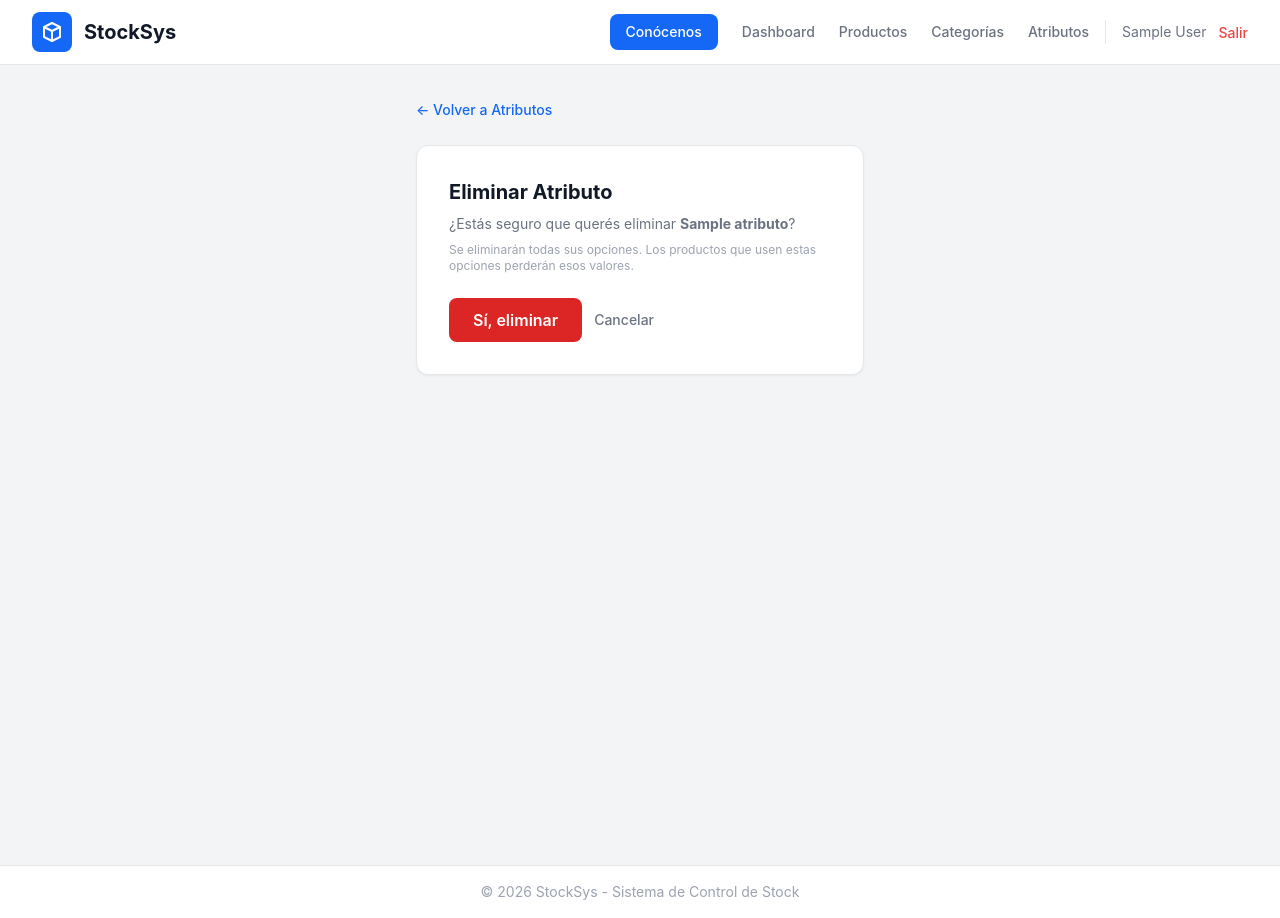
After one commit to El-Tabernero/stocksys, a Django app: page /atributos/1/eliminar/ in a window 1280 px wide. The commit adds this page. Run offline with Django 5.2, Linux system fonts and the light colour scheme; a user stored in the database is signed in; tables that the repository leaves empty hold one stand-in row (values such as "Sample post"); some libraries are stand-ins or nearby versions.

Commit message:
feat: add flexible attribute/tag system for products
- New models: Atributo, OpcionAtributo (M2M on Producto)
- Client creates attributes (Marca, Tamaño, Color, etc.) with options
- Products display attribute badges in list view
- Attribute filter on product list (checkbox per option)
- Full CRUD for attributes from client UI
- Product form shows attribute checkboxes grouped by attribute
- Admin supports filter_horizontal for attribute selection

```diff
--- /dev/null
+++ b/inventory/templates/inventory/atributo_eliminar.html
@@ -0,0 +1,27 @@
+{% extends "inventory/base.html" %}
+
+{% block title %}Eliminar Atributo{% endblock %}
+
+{% block content %}
+<div class="min-h-screen bg-gray-100">
+  <div class="max-w-lg mx-auto px-4 sm:px-6 lg:px-8 py-8">
+    <div class="mb-6">
+      <a href="{% url 'atributo_lista' %}" class="text-sm text-brand-600 hover:text-brand-700 font-medium">&larr; Volver a Atributos</a>
+    </div>
+
+    <div class="bg-white rounded-xl shadow-sm border border-gray-200 p-8">
+      <h2 class="text-xl font-bold text-gray-900 mb-2">Eliminar Atributo</h2>
+      <p class="text-sm text-gray-500 mb-2">¿Estás seguro que querés eliminar <strong>{{ atributo.nombre }}</strong>?</p>
+      <p class="text-xs text-gray-400 mb-6">Se eliminarán todas sus opciones. Los productos que usen estas opciones perderán esos valores.</p>
+
+      <form method="post" class="flex items-center gap-3">
+        {% csrf_token %}
+        <button type="submit" class="bg-red-600 text-white font-semibold px-6 py-2.5 rounded-lg hover:bg-red-700 transition">
+          Sí, eliminar
+        </button>
+        <a href="{% url 'atributo_lista' %}" class="text-sm text-gray-500 hover:text-gray-700 font-medium">Cancelar</a>
+      </form>
+    </div>
+  </div>
+</div>
+{% endblock %}
--- a/inventory/templates/inventory/base.html
+++ b/inventory/templates/inventory/base.html
@@ -42,9 +42,13 @@
         <div class="flex items-center gap-4">
           {% if user.is_authenticated %}
           <div class="hidden sm:flex items-center gap-6">
+            <a href="{% url 'nosotros' %}" class="bg-brand-600 text-white text-sm font-medium px-4 py-2 rounded-lg hover:bg-brand-700 transition">
+            Conócenos
+          </a>
             <a href="{% url 'dashboard' %}" class="text-sm font-medium text-gray-500 hover:text-gray-900 transition">Dashboard</a>
             <a href="{% url 'producto_lista' %}" class="text-sm font-medium text-gray-500 hover:text-gray-900 transition">Productos</a>
             <a href="{% url 'categoria_lista' %}" class="text-sm font-medium text-gray-500 hover:text-gray-900 transition">Categorías</a>
+            <a href="{% url 'atributo_lista' %}" class="text-sm font-medium text-gray-500 hover:text-gray-900 transition">Atributos</a>
           </div>
           <div class="flex items-center gap-3 border-l border-gray-200 pl-4">
             <span class="text-sm text-gray-500">{{ user.get_full_name|default:user.username }}</span>
@@ -54,6 +58,9 @@
             </form>
           </div>
           {% else %}
+          <a href="{% url 'nosotros' %}" class="bg-brand-600 text-white text-sm font-medium px-4 py-2 rounded-lg hover:bg-brand-700 transition">
+            Conócenos
+          </a>
           <a href="{% url 'login' %}" class="bg-brand-600 text-white text-sm font-medium px-4 py-2 rounded-lg hover:bg-brand-700 transition">
             Iniciar Sesión
           </a>
--- a/inventory/templates/inventory/dashboard.html
+++ b/inventory/templates/inventory/dashboard.html
@@ -13,6 +13,9 @@
       <div class="flex items-center gap-3">
         <a href="{% url 'categoria_agregar' %}" class="bg-white border border-gray-300 text-gray-700 text-sm font-medium px-4 py-2 rounded-lg hover:bg-gray-50 transition">
           + Categoría
+        </a>
+        <a href="{% url 'atributo_agregar' %}" class="bg-white border border-gray-300 text-gray-700 text-sm font-medium px-4 py-2 rounded-lg hover:bg-gray-50 transition">
+          + Atributo
         </a>
         <a href="{% url 'producto_agregar' %}" class="bg-brand-600 text-white text-sm font-medium px-4 py-2 rounded-lg hover:bg-brand-700 transition">
           + Producto
--- a/inventory/urls.py
+++ b/inventory/urls.py
@@ -13,4 +13,8 @@ urlpatterns = [
     path('categorias/', views.categoria_lista, name='categoria_lista'),
     path('categorias/agregar/', views.categoria_agregar, name='categoria_agregar'),
     path('categorias/<int:pk>/eliminar/', views.categoria_eliminar, name='categoria_eliminar'),
+    path('atributos/', views.atributo_lista, name='atributo_lista'),
+    path('atributos/agregar/', views.atributo_agregar, name='atributo_agregar'),
+    path('atributos/<int:pk>/editar/', views.atributo_editar, name='atributo_editar'),
+    path('atributos/<int:pk>/eliminar/', views.atributo_eliminar, name='atributo_eliminar'),
 ]
--- a/inventory/views.py
+++ b/inventory/views.py
@@ -1,10 +1,13 @@
 from django.shortcuts import render, redirect, get_object_or_404
 from django.contrib.auth import authenticate, login, logout
-from django.contrib.auth.decorators import login_required, user_passes_test
+from django.contrib.auth.decorators import login_required
 from django.contrib.auth.models import User
 from django.contrib import messages
 from django.db.models import F, Q, Count
-from .models import Empresa, PerfilUsuario, Categoria, Producto, MovimientoStock
+from .models import (
+    Empresa, PerfilUsuario, Categoria, Atributo, OpcionAtributo,
+    Producto, MovimientoStock,
+)
 
 
 def index(request):
@@ -65,6 +68,7 @@ def producto_lista(request):
     empresa = perfil.empresa
     query = request.GET.get('q', '').strip()
     cat_id = request.GET.get('categoria', '')
+    op_ids = request.GET.getlist('opcion')
 
     productos = Producto.objects.filter(empresa=empresa).select_related('categoria')
     if query:
@@ -73,15 +77,22 @@ def producto_lista(request):
         )
     if cat_id:
         productos = productos.filter(categoria_id=cat_id)
+    if op_ids:
+        for op_id in op_ids:
+            productos = productos.filter(opciones__id=op_id)
 
     categorias = Categoria.objects.filter(empresa=empresa)
+    atributos = Atributo.objects.filter(empresa=empresa).prefetch_related('opciones')
     cat_seleccionada = int(cat_id) if cat_id else None
+    ops_seleccionadas = [int(x) for x in op_ids]
 
     context = {
-        'productos': productos,
+        'productos': productos.distinct(),
         'query': query,
         'categorias': categorias,
+        'atributos': atributos,
         'cat_seleccionada': cat_seleccionada,
+        'ops_seleccionadas': ops_seleccionadas,
     }
     return render(request, 'inventory/producto_lista.html', context)
 
@@ -91,6 +102,7 @@ def producto_agregar(request):
     perfil = request.user.perfil
     empresa = perfil.empresa
     categorias = Categoria.objects.filter(empresa=empresa)
+    atributos = Atributo.objects.filter(empresa=empresa).prefetch_related('opciones')
 
     if request.method == 'POST':
         nombre = request.POST.get('nombre', '').strip()
@@ -101,16 +113,19 @@ def producto_agregar(request):
         precio_venta = request.POST.get('precio_venta', 0)
         stock_actual = request.POST.get('stock_actual', 0)
         stock_minimo = request.POST.get('stock_minimo', 5)
+        opcion_ids = request.POST.getlist('opciones')
 
         if not nombre:
             messages.error(request, 'El nombre del producto es obligatorio.')
-            return render(request, 'inventory/producto_form.html', {'categorias': categorias})
+            return render(request, 'inventory/producto_form.html', {
+                'categorias': categorias, 'atributos': atributos,
+            })
 
         categoria = None
         if categoria_id:
             categoria = get_object_or_404(Categoria, pk=categoria_id, empresa=empresa)
 
-        Producto.objects.create(
+        producto = Producto.objects.create(
             empresa=empresa,
             nombre=nombre,
             codigo_barras=codigo_barras or None,
@@ -121,10 +136,18 @@ def producto_agregar(request):
             stock_actual=int(stock_actual),
             stock_minimo=int(stock_minimo),
         )
+
+        opciones_validas = OpcionAtributo.objects.filter(
+            atributo__empresa=empresa, pk__in=opcion_ids
+        )
+        producto.opciones.set(opciones_validas)
+
         messages.success(request, f'Producto "{nombre}" creado correctamente.')
         return redirect('producto_lista')
 
-    return render(request, 'inventory/producto_form.html', {'categorias': categorias})
+    return render(request, 'inventory/producto_form.html', {
+        'categorias': categorias, 'atributos': atributos,
+    })
 
 
 @login_required(login_url='login')
@@ -133,6 +156,7 @@ def producto_editar(request, pk):
     empresa = perfil.empresa
     producto = get_object_or_404(Producto, pk=pk, empresa=empresa)
     categorias = Categoria.objects.filter(empresa=empresa)
+    atributos = Atributo.objects.filter(empresa=empresa).prefetch_related('opciones')
 
     if request.method == 'POST':
         producto.nombre = request.POST.get('nombre', '').strip()
@@ -151,13 +175,26 @@ def producto_editar(request, pk):
 
         if not producto.nombre:
             messages.error(request, 'El nombre del producto es obligatorio.')
-            return render(request, 'inventory/producto_form.html', {'producto': producto, 'categorias': categorias})
+            return render(request, 'inventory/producto_form.html', {
+                'producto': producto, 'categorias': categorias, 'atributos': atributos,
+            })
 
         producto.save()
+
+        opcion_ids = request.POST.getlist('opciones')
+        opciones_validas = OpcionAtributo.objects.filter(
+            atributo__empresa=empresa, pk__in=opcion_ids
+        )
+        producto.opciones.set(opciones_validas)
+
         messages.success(request, f'Producto "{producto.nombre}" actualizado correctamente.')
         return redirect('producto_lista')
 
-    return render(request, 'inventory/producto_form.html', {'producto': producto, 'categorias': categorias})
+    opciones_actuales = set(producto.opciones.values_list('pk', flat=True))
+    return render(request, 'inventory/producto_form.html', {
+        'producto': producto, 'categorias': categorias, 'atributos': atributos,
+        'opciones_actuales': opciones_actuales,
+    })
 
 
 @login_required(login_url='login')
@@ -247,3 +284,97 @@ def categoria_eliminar(request, pk):
         return redirect('categoria_lista')
 
     return render(request, 'inventory/categoria_eliminar.html', {'categoria': categoria})
+
+
+@login_required(login_url='login')
+def atributo_lista(request):
+    perfil = request.user.perfil
+    empresa = perfil.empresa
+    atributos = Atributo.objects.filter(empresa=empresa).annotate(
+        cantidad_opciones=Count('opciones'),
+        cantidad_productos=Count('productos'),
+    )
+    return render(request, 'inventory/atributo_lista.html', {'atributos': atributos})
+
+
+@login_required(login_url='login')
+def atributo_agregar(request):
+    perfil = request.user.perfil
+    empresa = perfil.empresa
+
+    if request.method == 'POST':
+        nombre = request.POST.get('nombre', '').strip()
+
+        if not nombre:
+            messages.error(request, 'El nombre del atributo es obligatorio.')
+            return render(request, 'inventory/atributo_form.html')
+
+        if Atributo.objects.filter(empresa=empresa, nombre__iexact=nombre).exists():
+            messages.error(request, f'El atributo "{nombre}" ya existe.')
+            return render(request, 'inventory/atributo_form.html')
+
+        atributo = Atributo.objects.create(empresa=empresa, nombre=nombre)
+
+        opciones_raw = request.POST.getlist('opcion')
+        for valor in opciones_raw:
+            valor = valor.strip()
+            if valor:
+                OpcionAtributo.objects.create(atributo=atributo, valor=valor)
+
+        messages.success(request, f'Atributo "{nombre}" creado correctamente.')
+        return redirect('atributo_lista')
+
+    return render(request, 'inventory/atributo_form.html')
+
+
+@login_required(login_url='login')
+def atributo_editar(request, pk):
+    perfil = request.user.perfil
+    empresa = perfil.empresa
+    atributo = get_object_or_404(Atributo, pk=pk, empresa=empresa)
+
+    if request.method == 'POST':
+        nombre = request.POST.get('nombre', '').strip()
+
+        if not nombre:
+            messages.error(request, 'El nombre del atributo es obligatorio.')
+            return render(request, 'inventory/atributo_form.html', {'atributo': atributo})
+
+        if Atributo.objects.filter(empresa=empresa, nombre__iexact=nombre).exclude(pk=pk).exists():
+            messages.error(request, f'El atributo "{nombre}" ya existe.')
+            return render(request, 'inventory/atributo_form.html', {'atributo': atributo})
+
+        atributo.nombre = nombre
+        atributo.save()
+
+        opcion_ids_existentes = [int(x) for x in request.POST.getlist('opcion_ids')]
+        opciones_raw = request.POST.getlist('opcion')
+        nuevas_opciones = []
+        for valor in opciones_raw:
+            valor = valor.strip()
+            if valor:
+                op, _ = OpcionAtributo.objects.get_or_create(atributo=atributo, valor=valor)
+                nuevas_opciones.append(op.pk)
+
+        atributo.opciones.exclude(pk__in=nuevas_opciones).delete()
+
+        messages.success(request, f'Atributo "{nombre}" actualizado correctamente.')
+        return redirect('atributo_lista')
+
+    opciones = atributo.opciones.all()
+    return render(request, 'inventory/atributo_form.html', {'atributo': atributo, 'opciones': opciones})
+
+
+@login_required(login_url='login')
+def atributo_eliminar(request, pk):
+    perfil = request.user.perfil
+    empresa = perfil.empresa
+    atributo = get_object_or_404(Atributo, pk=pk, empresa=empresa)
+
+    if request.method == 'POST':
+        nombre = atributo.nombre
+        atributo.delete()
+        messages.success(request, f'Atributo "{nombre}" eliminado.')
+        return redirect('atributo_lista')
+
+    return render(request, 'inventory/atributo_eliminar.html', {'atributo': atributo})
```
Also changed, not shown: inventory/admin.py (+28 -1 lines), inventory/models.py (+36 -0 lines), inventory/templates/inventory/atributo_form.html (added, +87 -0 lines), inventory/templates/inventory/atributo_lista.html (added, +56 -0 lines), inventory/templates/inventory/nosotros.html (added, +147 -0 lines), inventory/templates/inventory/producto_form.html (+26 -1 lines), inventory/templates/inventory/producto_lista.html (+39 -6 lines), inventory/migrations/0002_atributo_opcionatributo_producto_opciones.py (added).
